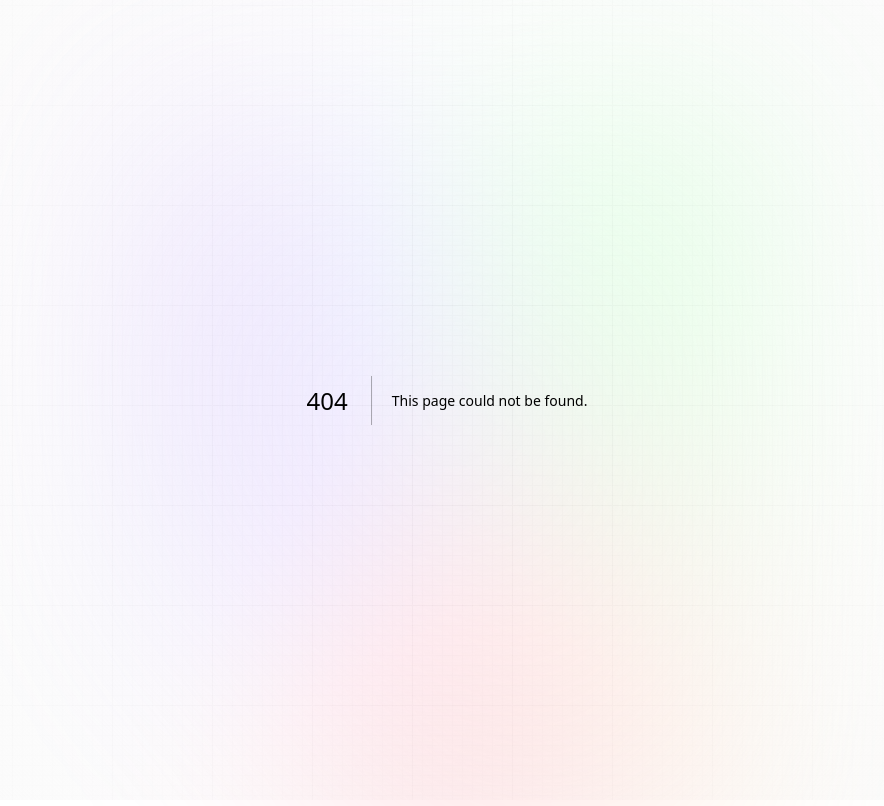
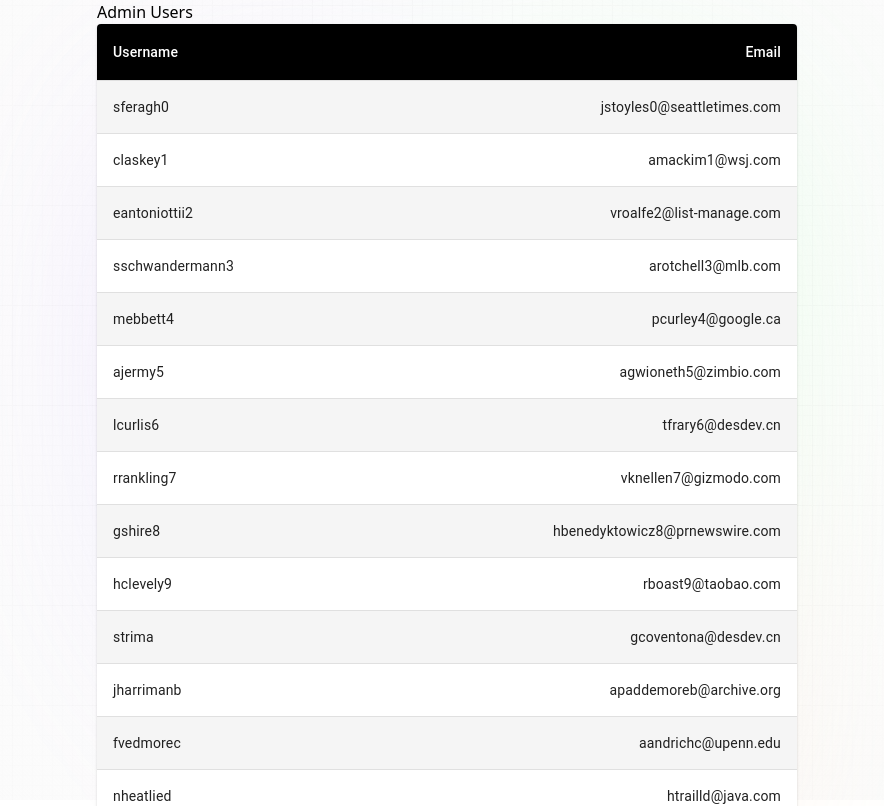
Before and after one commit to Merckerk/rtams-next, a Next.js app: page /admin-users in a window 1280 px wide. Before the commit this address had no page. Shown: the top 806 px of the page, without its empty margins (193-1077 px from the left). Built offline with nearby package versions, Linux system fonts and the light colour scheme.

Commit message:
feat: UI for admin user list and redux POC

```diff
--- /dev/null
+++ b/app/admin-users/page.jsx
@@ -0,0 +1,12 @@
+import AdminUsersTable from "@components/adminUsers/AdminUsersTable"
+
+const AdminUsers = () => {
+  return (
+    <div>
+        <h2>Admin Users</h2>
+        <AdminUsersTable />
+    </div>
+  )
+}
+
+export default AdminUsers
--- a/app/create-admin/page.jsx
+++ b/app/create-admin/page.jsx
@@ -11,6 +11,9 @@ const CreateUser = () => {
     } catch (error) {
       //TODO: FOR CLINT: KAHIT CONSOLE LOG MO LANG YUNG ERROR
       //TODO: MARCKUS: ALERT OR TOAST ERROR MSG
+
+      const { email, username, password, isAdmin } = formik.values;
+      const postValues = { email, username, password, isAdmin };
     } finally {
       setIsLoading(false);
     }
--- a/app/layout.jsx
+++ b/app/layout.jsx
@@ -1,4 +1,5 @@
 import "@styles/globals.css";
+import { Providers } from "./redux/provider";
 
 export const metadata = {
   title: "RTAMS",
@@ -6,16 +7,16 @@ export const metadata = {
     "A Real-Time Attendance Monitoring System for the CpE Department",
 };
 
-const RootLayout = ({children}) => {
+const RootLayout = ({ children }) => {
   return (
     <html lang="en">
       <body>
         <div className="main">
           <div className="gradient" />
         </div>
-        <main className="app">
-            {children}
-        </main>
+        <Providers>
+          <main className="app">{children}</main>
+        </Providers>
       </body>
     </html>
   );
--- /dev/null
+++ b/app/mocks/mockAdminData.json
@@ -0,0 +1,128 @@
+[
+  {
+    "email": "jstoyles0@seattletimes.com",
+    "username": "sferagh0",
+    "password": "iT3~C!(uCHhOF7ng+|",
+    "isVerified": false,
+    "isAdmin": true
+  },
+  {
+    "email": "amackim1@wsj.com",
+    "username": "claskey1",
+    "password": "gH7_XfXAxvKdBD",
+    "isVerified": true,
+    "isAdmin": true
+  },
+  {
+    "email": "vroalfe2@list-manage.com",
+    "username": "eantoniottii2",
+    "password": "kX9?j?bqhBYzfsfnE'Cg/A",
+    "isVerified": true,
+    "isAdmin": true
+  },
+  {
+    "email": "arotchell3@mlb.com",
+    "username": "sschwandermann3",
+    "password": "tC7,<~GWv`0?RcaPjLk",
+    "isVerified": true,
+    "isAdmin": false
+  },
+  {
+    "email": "pcurley4@google.ca",
+    "username": "mebbett4",
+    "password": "jQ8,MZmueW!uXnC2E",
+    "isVerified": false,
+    "isAdmin": true
+  },
+  {
+    "email": "agwioneth5@zimbio.com",
+    "username": "ajermy5",
+    "password": "gW9+bi\"'fOB(VAHNz97B",
+    "isVerified": true,
+    "isAdmin": false
+  },
+  {
+    "email": "tfrary6@desdev.cn",
+    "username": "lcurlis6",
+    "password": "kI6~&(,#X3fKK.a&<#t*",
+    "isVerified": true,
+    "isAdmin": true
+  },
+  {
+    "email": "vknellen7@gizmodo.com",
+    "username": "rrankling7",
+    "password": "aY4\"6MD/>Ci}=ElQQ~v_R&`",
+    "isVerified": false,
+    "isAdmin": true
+  },
+  {
+    "email": "hbenedyktowicz8@prnewswire.com",
+    "username": "gshire8",
+    "password": "jT9=(PUVR'UOB>6~JUq",
+    "isVerified": false,
+    "isAdmin": false
+  },
+  {
+    "email": "rboast9@taobao.com",
+    "username": "hclevely9",
+    "password": "lE4!F,48mnLk/=u94s854C2l",
+    "isVerified": false,
+    "isAdmin": true
+  },
+  {
+    "email": "gcoventona@desdev.cn",
+    "username": "strima",
+    "password": "lO9'3H|m_UCbJyl'E9JM",
+    "isVerified": true,
+    "isAdmin": true
+  },
+  {
+    "email": "apaddemoreb@archive.org",
+    "username": "jharrimanb",
+    "password": "hO3@#g$7XP0{uh",
+    "isVerified": false,
+    "isAdmin": true
+  },
+  {
+    "email": "aandrichc@upenn.edu",
+    "username": "fvedmorec",
+    "password": "bS5+crUHh`\"3J=d0&=~AfW",
+    "isVerified": true,
+    "isAdmin": true
+  },
+  {
+    "email": "htrailld@java.com",
+    "username": "nheatlied",
+    "password": "bW8%qWF\\V5dwLdsVguK{",
+    "isVerified": true,
+    "isAdmin": false
+  },
+  {
+    "email": "dnizete@ustream.tv",
+    "username": "sbanaszczyke",
+    "password": "hB4!s1\"&'xsuf{",
+    "isVerified": true,
+    "isAdmin": true
+  },
+  {
+    "email": "asidebottomf@boston.com",
+    "username": "kdalgarnof",
+    "password": "tW9.>HAx4cWF{",
+    "isVerified": false,
+    "isAdmin": true
+  },
+  {
+    "email": "kragbourng@engadget.com",
+    "username": "kdessaurg",
+    "password": "pS8`qxD~ErE47?K#LAZn",
+    "isVerified": false,
+    "isAdmin": true
+  },
+  {
+    "email": "cbrotherhoodh@indiatimes.com",
+    "username": "rbrandolinih",
+    "password": "aV2,IKAwHYp2)FD+(..>h",
+    "isVerified": false,
+    "isAdmin": false
+  }
+]
--- /dev/null
+++ b/app/redux/features/admin-users/admin-users-slice.js
@@ -0,0 +1,19 @@
+'use client';
+
+import { createSlice } from "@reduxjs/toolkit";
+import mockAdminData from "app/mocks/mockAdminData.json"
+
+const initialState = {
+    value: []
+};
+
+export const adminUsersSlice = createSlice({
+    name: 'adminUsers',
+    initialState,
+    reducers: {
+        getAdminUsers: (state) => { state.value = mockAdminData },
+    }
+});
+
+export const { getAdminUsers } = adminUsersSlice.actions;
+export default adminUsersSlice.reducer;
--- /dev/null
+++ b/app/redux/provider.jsx
@@ -0,0 +1,8 @@
+"use client";
+
+import { store } from "./store";
+import { Provider } from "react-redux";
+
+export function Providers({ children }) {
+  return <Provider store={store}>{children}</Provider>;
+}
--- /dev/null
+++ b/app/redux/store.js
@@ -0,0 +1,15 @@
+'use client';
+
+import { configureStore } from '@reduxjs/toolkit'
+import adminUsersReducer from './features/admin-users/admin-users-slice';
+
+/**
+ * @typedef {ReturnType<typeof configureStore>['getState']} RootState
+ * @typedef {typeof configureStore} AppDispatch
+ */
+
+export const store = configureStore({
+  reducer: {
+    adminUsers: adminUsersReducer,
+  }
+})
--- /dev/null
+++ b/components/adminUsers/AdminUsersTable.jsx
@@ -0,0 +1,111 @@
+"use client";
+import { styled } from "@mui/material/styles";
+import Table from "@mui/material/Table";
+import TableBody from "@mui/material/TableBody";
+import TableCell, { tableCellClasses } from "@mui/material/TableCell";
+import TableContainer from "@mui/material/TableContainer";
+import TableHead from "@mui/material/TableHead";
+import TableRow from "@mui/material/TableRow";
+import Paper from "@mui/material/Paper";
+
+import { useSelector, useDispatch } from "react-redux";
+import { getAdminUsers } from "@app/redux/features/admin-users/admin-users-slice";
+import { useEffect } from "react";
+
+const StyledTableCell = styled(TableCell)(({ theme }) => ({
+  [`&.${tableCellClasses.head}`]: {
+    backgroundColor: theme.palette.common.black,
+    color: theme.palette.common.white,
+  },
+  [`&.${tableCellClasses.body}`]: {
+    fontSize: 14,
+  },
+}));
+
+const StyledTableRow = styled(TableRow)(({ theme }) => ({
+  "&:nth-of-type(odd)": {
+    backgroundColor: theme.palette.action.hover,
+  },
+  // hide last border
+  "&:last-child td, &:last-child th": {
+    border: 0,
+  },
+}));
+
+const AdminUsersTable = () => {
+  const adminUsers = useSelector((state) => state.adminUsers.value);
+  const dispatch = useDispatch();
+
+  useEffect(() => {
+    dispatch(getAdminUsers());
+  }, []);
+  return (
+    <TableContainer component={Paper}>
+      <Table
+        className="min-w-[700px] md:min-w-screen-lg"
+        aria-label="admin users table"
+      >
+        <TableHead>
+          <TableRow>
+            <StyledTableCell>Username</StyledTableCell>
+            <StyledTableCell align="right">Email</StyledTableCell>
+          </TableRow>
+        </TableHead>
+        <TableBody>
+          {adminUsers.map((adminUser) => (
+            <StyledTableRow key={adminUser.username}>
+              <StyledTableCell component="th" scope="row">
+                {adminUser.username}
+              </StyledTableCell>
+              <StyledTableCell align="right">{adminUser.email}</StyledTableCell>
+            </StyledTableRow>
+          ))}
+        </TableBody>
+      </Table>
+    </TableContainer>
+  );
+};
+
+export default AdminUsersTable;
+
+// "use client";
+// import { useSelector, useDispatch } from "react-redux";
+// import {
+//   increment,
+//   decrement,
+//   incrementByValue,
+// } from "@app/redux/features/admin-users/admin-users-slice";
+// import { useEffect } from "react";
+
+// const AdminUsersTable = () => {
+//   const count = useSelector((state) => state.adminUsers.value);
+//   const dispatch = useDispatch();
+
+//   useEffect(() => {
+//     console.log('====================================');
+//     console.log(count);
+//     console.log('====================================');
+//   }, [count]);
+
+//   return (
+//     <div>
+//       <button
+//         onClick={() => {
+//           dispatch(increment());
+//         }}
+//       >
+//         increment
+//       </button>
+//       <span>{count}</span>
+//       <button
+//         onClick={() => {
+//           dispatch(decrement());
+//         }}
+//       >
+//         decrement
+//       </button>
+//     </div>
+//   );
+// };
+
+// export default AdminUsersTable;
--- a/package.json
+++ b/package.json
@@ -9,6 +9,10 @@
     "lint": "next lint"
   },
   "dependencies": {
+    "@emotion/react": "^11.11.1",
+    "@emotion/styled": "^11.11.0",
+    "@mui/material": "^5.14.16",
+    "@reduxjs/toolkit": "^1.9.7",
     "bcrypt": "^5.1.1",
     "formik": "^2.4.5",
     "mongodb": "^6.2.0",
@@ -17,6 +21,8 @@
     "next-auth": "^4.24.3",
     "react": "^18",
     "react-dom": "^18",
+    "react-redux": "^8.1.3",
+    "redux": "^4.2.1",
     "yup": "^1.3.2"
   },
   "devDependencies": {
```
Also changed, not shown: 1 other file (tests, documents, lock files or other folders).
